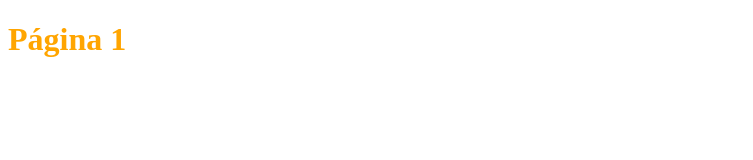
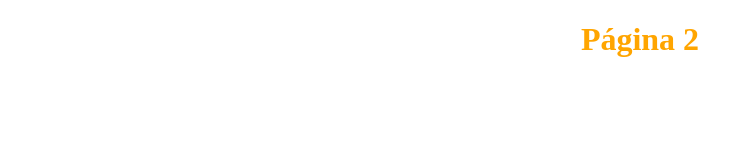
Before and after one commit to merluu/cindyBeyer_unidad1, a plain HTML site: page page2.html in a window 1280 px wide. Shown: the whole page, without its empty margins (0-753 px from the left). Drawn offline with Linux system fonts and the light colour scheme.

Commit message:
page2.html lista

```diff
--- a/page2.html
+++ b/page2.html
@@ -3,10 +3,10 @@
 <head>
     <meta charset="UTF-8">
     <meta name="viewport" content="width=device-width, initial-scale=1.0">
-    <title>Página 1</title>
+    <title>Página 2</title>
     <link rel="stylesheet" href="css/estilo.css">
 </head>
 <body>
-    <h1>Página 1</h1>
+    <h1 align="center">Página 2</h1>
 </body>
 </html>
```
